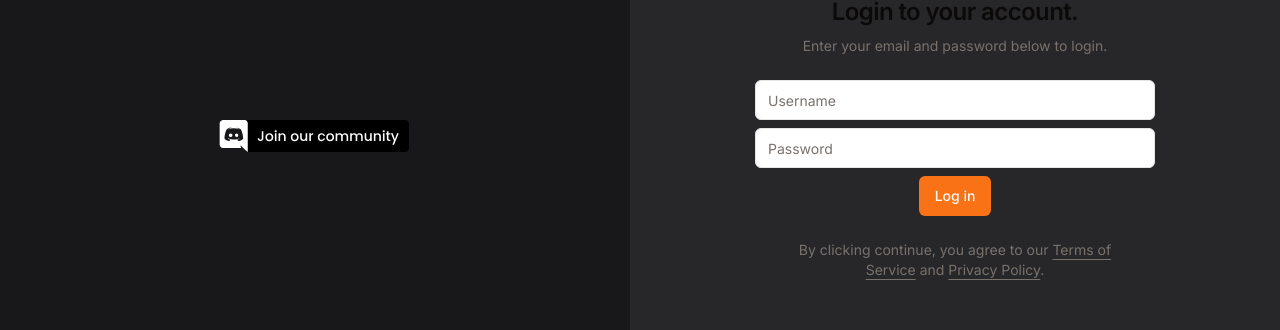
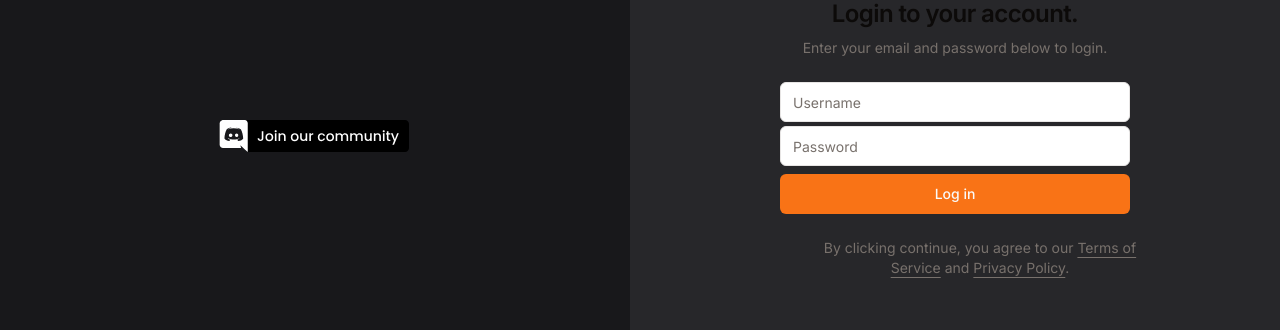
Before and after one commit to waterrmalann/bit-warriors-nextjs, a Next.js app: page /login in a window 1280 px wide. Shown: the part 262-592 px from the top of the page. Built offline with nearby package versions, Linux system fonts and the light colour scheme; no server answers.

Commit message:
redid login page functionality

```diff
--- a/src/app/(auth)/login/page.tsx
+++ b/src/app/(auth)/login/page.tsx
@@ -1,27 +1,40 @@
 "use client";
 
-import useUser from "@/app/hooks/useUser";
+import { useUser } from "@/hooks/useUser";
+
 import { Button } from "@/components/ui/button";
 import { Input } from "@/components/ui/input";
 import { useToast } from "@/components/ui/use-toast";
+import { API_ROUTES } from "@/lib/routes";
 import axios from "axios";
 import Link from "next/link";
 import { redirect, useRouter } from "next/navigation";
-import { useRef } from "react";
+import { useEffect, useRef } from "react";
+import useLogin from "@/hooks/useLogin";
 // import axios from "@/app/config/axios.config";
 
-export default function LoginPage() {
+function LoginPage() {
+    const { trigger } = useLogin();
+    const { user, loading, mutate, isLoggedIn } = useUser();
     const router = useRouter();
+
+    useEffect(() => {
+        if (isLoggedIn) {
+            router.replace("/home");
+        }
+    }, [])
+
     const { toast } = useToast();
-    const { user, refetch } = useUser();
 
     const usernameRef = useRef<HTMLInputElement>(null);
     const passwordRef = useRef<HTMLInputElement>(null);
 
-    async function loginHandler() {
+    async function loginHandler(e: React.SyntheticEvent) {
+        e.preventDefault();
 
         const username = usernameRef.current?.value;
         const password = passwordRef.current?.value;
+
         if (!username || username.length < 4) {
             toast({
                 variant: "destructive",
@@ -37,36 +50,17 @@ export default function LoginPage() {
             return;
         }
 
-        try {
-            const res = await axios.post(
-                "http://localhost:3002/login",
-                {
-                    username: username,
-                    password: password,
-                },
-                {
-                    headers: {
-                        "Content-Type": "application/json",
-                    },
-                    withCredentials: true,
-                }
-            );
-
-            console.log(res.data);
-            refetch();
-            router.push('/home');
-        } catch (e) {
-            console.error(e);
+        const { data, error } = await trigger(username, password);
+        if (error) {
             toast({
                 variant: "destructive",
-                title: "An error occured.",
-                description: "Please try again.",
+                title: "An error occured",
+                description: error.message
             });
+        } else {
+            mutate();
+            router.replace('/home');
         }
-    }
-
-    if (user?.isLoggedIn) {
-        redirect('/home');
     }
 
     return (
@@ -77,7 +71,7 @@ export default function LoginPage() {
             >
                 Signup
             </Link>
-            <div className="mx-auto h-full flex w-full flex-col justify-center space-y-6">
+            <div className="mx-auto h-full flex w-full flex-col justify-center space-y-6 sm:w-[350px]">
                 <div className="flex flex-col space-y-2 text-center">
                     <h1 className="text-2xl font-semibold tracking-tight">
                         Login to your account.
@@ -87,7 +81,9 @@ export default function LoginPage() {
                     </p>
                 </div>
                 <div>
-                    <form className="flex flex-col gap-y-2 w-[400px] m-auto items-center">
+                    <form onSubmit={loginHandler}>
+                        <div className="grid gap-2">
+                            <div className="grid gap-1">
                                 <Input
                                     ref={usernameRef}
                                     placeholder="Username"
@@ -100,9 +96,11 @@ export default function LoginPage() {
                                     name="password"
                                     type="password"
                                 />
-                        <Button type="button" onClick={() => loginHandler()}>
+                            </div>
+                            <Button type="submit">
                                 Log in
                             </Button>
+                        </div>
                     </form>
                 </div>
                 <p className="px-8 text-center text-sm text-muted-foreground w-[400px] m-auto items-center">
@@ -126,3 +124,5 @@ export default function LoginPage() {
         </>
     );
 }
+
+export default LoginPage;
```
Lines whose indentation alone changed are shown as unchanged.
